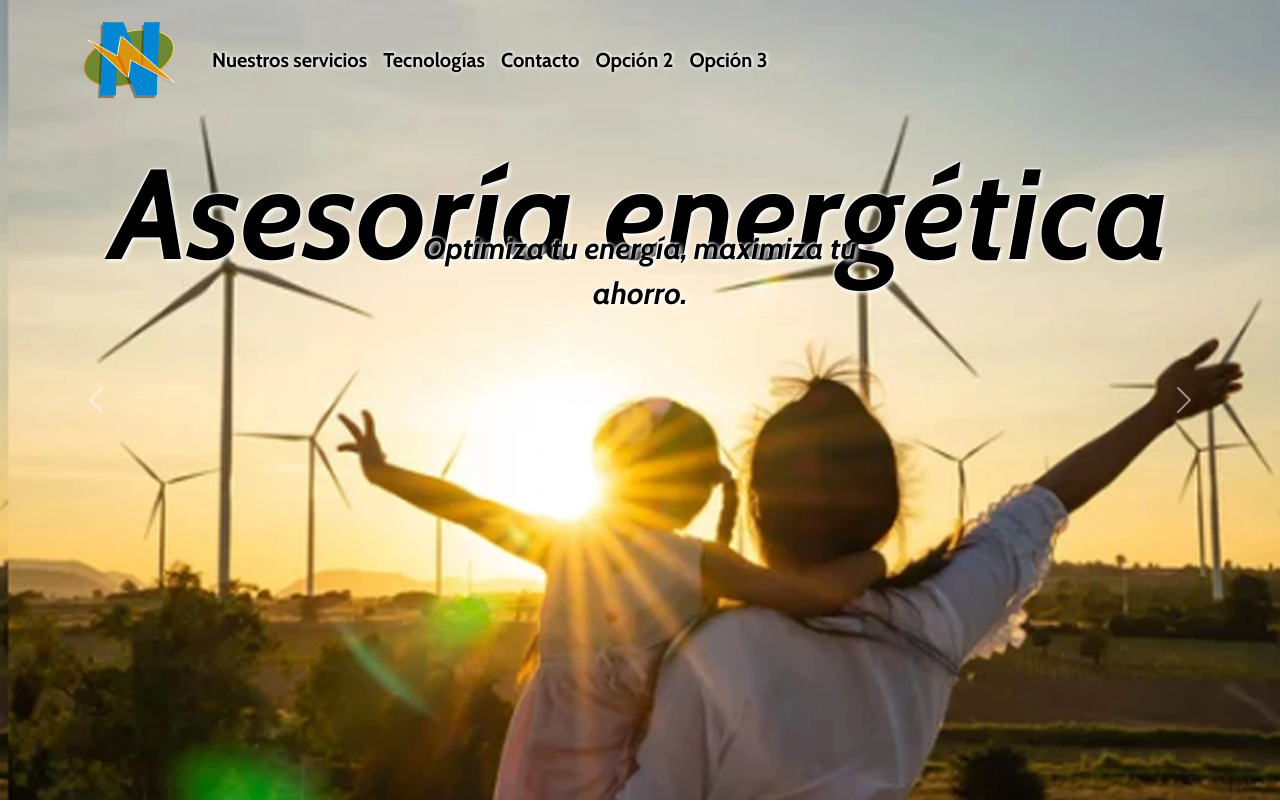
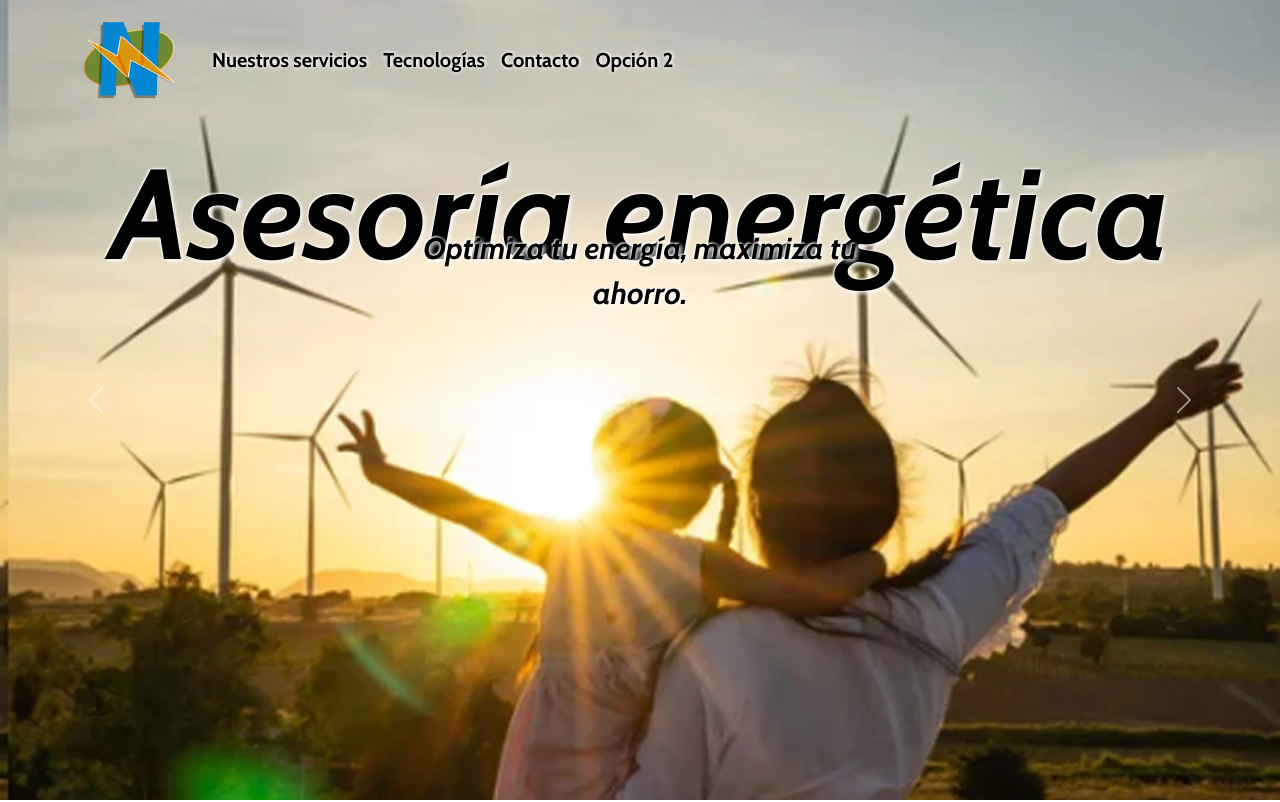
Before and after one commit to biandeb/pagina-web-n, a React (Vite) app: page / in a window 1280 px wide. Shown: the top 802 px of the page. Built offline with nearby package versions, Linux system fonts and the light colour scheme.

Commit message:
corrijo rutas en  navbar

```diff
--- a/src/commons/Navbar/Navbar.jsx
+++ b/src/commons/Navbar/Navbar.jsx
@@ -9,7 +9,7 @@ const Navbar = () => {
     <>
       <navbar className="navbar navbar-expand-lg">
         <div className="container gap-4 ms-5 fs-5">
-          <Link to="/home">
+          <Link to="/">
             <img
               src={logo}
               alt="Logo compañía N"
@@ -39,11 +39,6 @@ const Navbar = () => {
                   Opción 2
                 </NavLink>
               </li>
-              <li className="nav-item">
-                <NavLink className="nav-link text-navbar" to='/opcion-C'>
-                  Opción 3
-                </NavLink>
-              </li>
             </ul>
           </div>
         </div>
--- a/src/views/HomeView.jsx
+++ b/src/views/HomeView.jsx
@@ -1,11 +1,11 @@
 import HomeDesktop from "../components/Home/HomeDesktop";
-import HomeMobile from "../components/Home/HomeMobile";
+// import HomeMobile from "../components/Home/HomeMobile";
 
 const HomeView = () => {
   return (
     <>
       <HomeDesktop />
-      <HomeMobile />
+      {/* <HomeMobile /> */}
     </>
   );
 };
```
